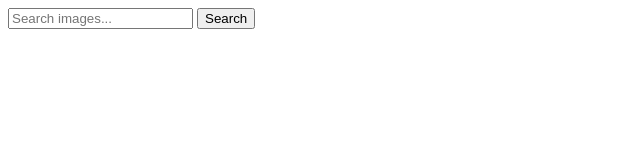
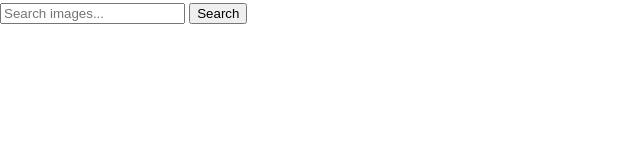
Before and after one commit to Kirilko-frontend/goit-js-hw-11, a plain HTML site: page index.html in a window 1280 px wide. Shown: the whole page, without its empty margins (0-640 px from the left). Drawn offline with Linux system fonts and the light colour scheme.

Commit message:
Deploying to gh-pages from @ Kirilko-frontend/goit-js-hw-11@7fb02efba063da9b317c3cdf7656946fdd448660 🚀

```diff
--- /dev/null
+++ b/assets/index-BypEzpQv.css
@@ -0,0 +1 @@
+h1,h2,h3,h4,h5,h6,p{margin:0}p:last-child{margin-bottom:0}ul{margin:0;padding:0;list-style:none}a{color:currentColor;text-decoration:none}button{cursor:pointer}img{display:block;max-width:100%;height:auto}:root{font-family:system-ui,-apple-system,BlinkMacSystemFont,Segoe UI,Roboto,Oxygen,Ubuntu,Cantarell,Open Sans,Helvetica Neue,sans-serif;font-size:16px;line-height:1.5;font-weight:400;color:#242424;background-color:#ffffffde;font-synthesis:none;text-rendering:optimizeLegibility;-webkit-font-smoothing:antialiased;-moz-osx-font-smoothing:grayscale;-webkit-text-size-adjust:100%}body{display:flex;flex-direction:column;min-width:100vw;min-height:100vh;margin:0}main{flex-grow:1}main:has(.back-link){text-align:center}.gallery{display:grid;grid-template-columns:repeat(3,1fr);gap:16px;padding:16px}.gallery-item{position:relative;width:100%;box-sizing:border-box}.gallery-item img{width:100%;height:auto;border-radius:8px;box-shadow:0 4px 8px #0000001a}.gallery-item .info{padding-top:8px;text-align:center;display:flex;justify-content:center;gap:16px;flex-wrap:wrap}.gallery-item .info p{margin:0;white-space:nowrap;font-size:14px}.gallery-item .info b{margin-right:5px}
--- a/index.html
+++ b/index.html
@@ -4,10 +4,10 @@
     <meta charset="UTF-8" />
     <meta name="viewport" content="width=device-width, initial-scale=1.0" />
     <title>Image Search App</title>
-    <link rel="stylesheet" href="styles.css" />
     <script type="module" crossorigin src="/goit-js-hw-11/index.js"></script>
     <link rel="modulepreload" crossorigin href="/goit-js-hw-11/assets/vendor-DXaqCXe3.js">
     <link rel="stylesheet" crossorigin href="/goit-js-hw-11/assets/vendor-CWKLx11g.css">
+    <link rel="stylesheet" crossorigin href="/goit-js-hw-11/assets/index-BypEzpQv.css">
   </head>
   <body>
     <form class="form">
```
